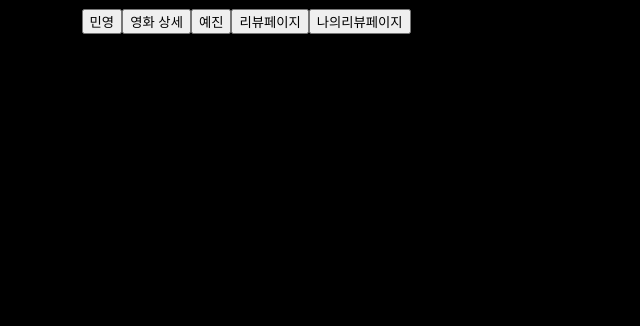
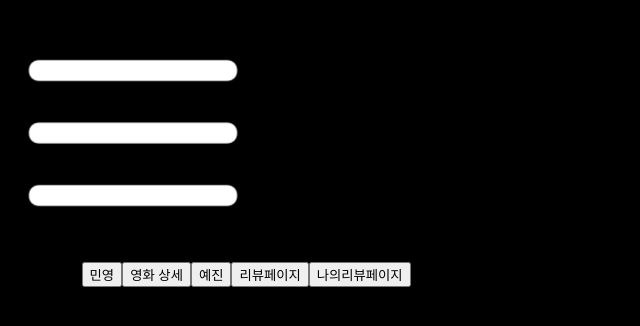
Before and after one commit to Munhak-Zip/Munhak.Zip_Front, a React (Create React App) app: page / in a window 1280 px wide. Shown: the top 326 px of the page, without its empty margins (0-640 px from the left). Built offline with nearby package versions, Linux system fonts and the light colour scheme.

Commit message:
[feat/#28] 헤더 추가

```diff
--- a/src/App.js
+++ b/src/App.js
@@ -8,18 +8,19 @@ import Reviewdetail from "./views/wish/ReviewDetail";
 import Myreviewdetail from "./views/wish/MyReviewDetail";
 import Yjin from "./views/Main"
 import Mypage from "./views/mypage/Mypage";
+import Header from "./components/common/header";
 
 function App() {
   // @ts-ignore
     return (
     <BrowserRouter>
         <div className="App">
+            <Header />
             <Routes>
                 <Route
                     path="/"
                     element={<Main />}
                 />
-
                 <Route
                     path={"/login/minyoung"}
                     element={<Minyoung/>}
```
